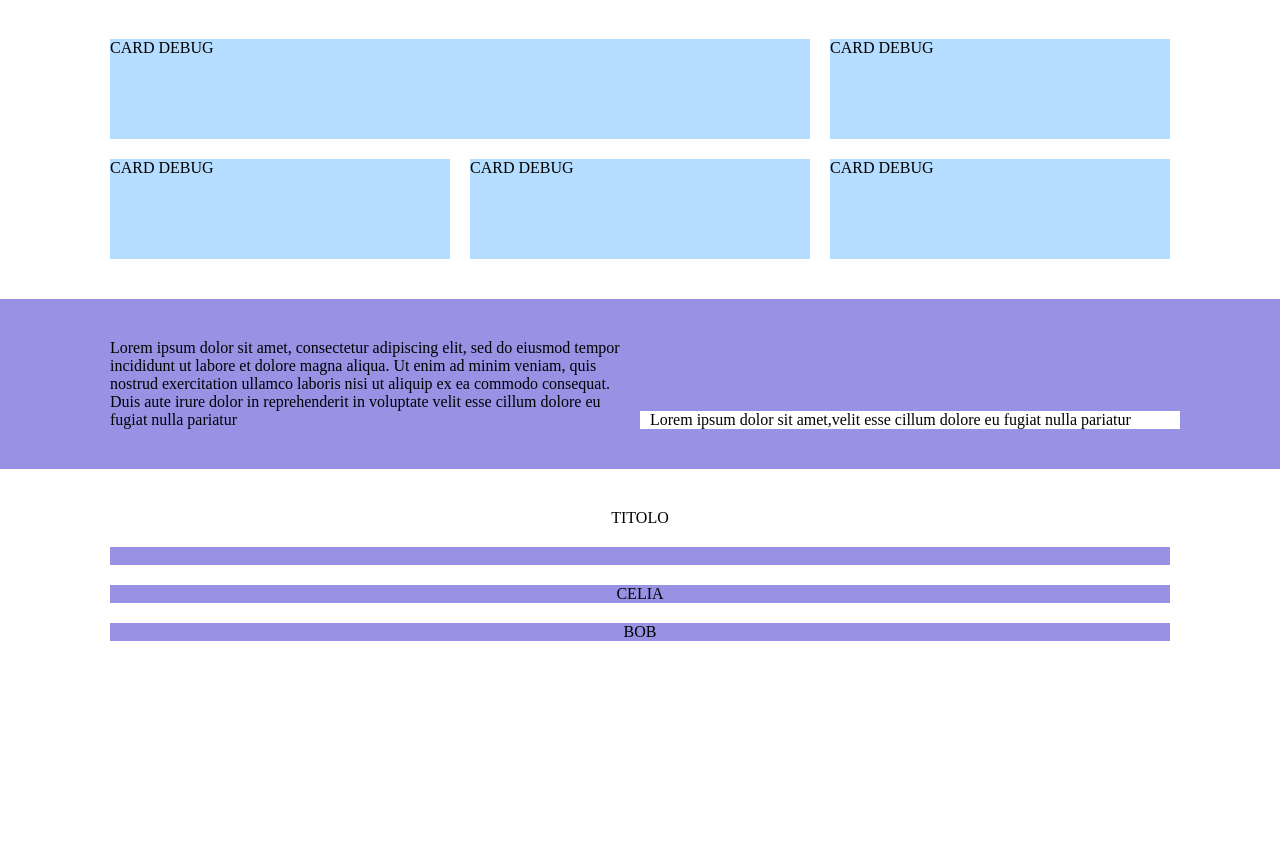
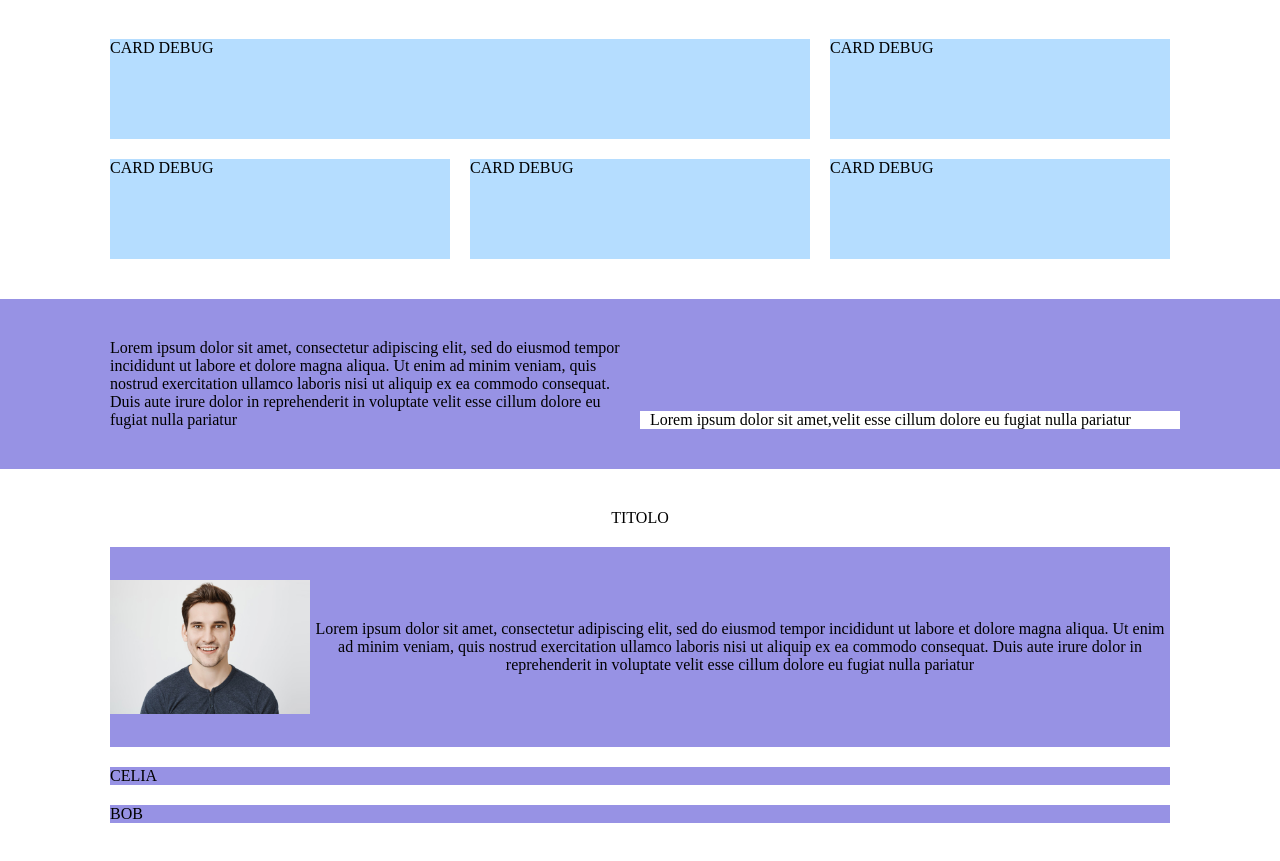
Before and after one commit to SergioMarcoZanin/htmlcss-responsive-layout, a plain HTML site: page index.html in a window 1280 px wide. Shown: the part 59-920 px from the top of the page. Before the commit the page ends 800 px from the top, so only its background shows below. Drawn offline with Linux system fonts and the light colour scheme.

Commit message:
inserimento sezione testimonials

```diff
--- a/css/style.css
+++ b/css/style.css
@@ -71,3 +71,15 @@ header{
 .card-testimonial{
     background-color: var(--secondary-color);
 }
+img {
+    width: 200px;
+    height: 200px;
+    object-fit: scale-down;
+  }
+  /* RESPONSIVE SECTION TESTIMONIALS */
+  @media screen and (min-width: 768px) {
+    .card-testimonial{
+        display: flex;
+        align-items: center;
+    }
+}
--- a/index.html
+++ b/index.html
@@ -64,7 +64,8 @@
                     <div class="col">TITOLO</div>
                     <div class="col">
                         <div class="card-testimonial">
-                            <img src="" alt="">
+                            <img src="css\img\testimonial1.jpg" alt="">
+                            <div>Lorem ipsum dolor sit amet, consectetur adipiscing elit, sed do eiusmod tempor incididunt ut labore et dolore magna aliqua. Ut enim ad minim veniam, quis nostrud exercitation ullamco laboris nisi ut aliquip ex ea commodo consequat. Duis aute irure dolor in reprehenderit in voluptate velit esse cillum dolore eu fugiat nulla pariatur</div>
                         </div>
                     </div>
                     <div class="col">
```
